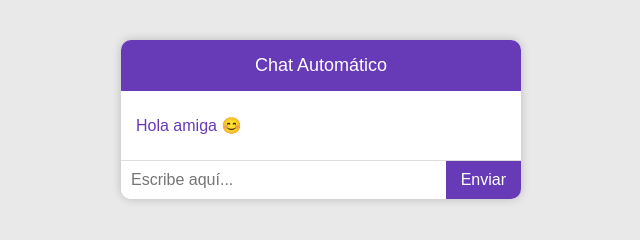
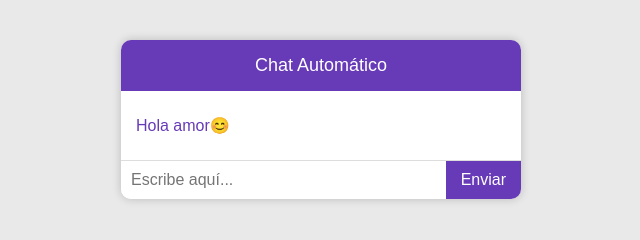
Before and after one commit to Minaya21/cositas.wey, a plain HTML site: page index.html in a window 1280 px wide. Shown: the full height of the page, 319-959 px from the left. Drawn offline with Linux system fonts and the light colour scheme.

Commit message:
Update index.html

```diff
--- a/index.html
+++ b/index.html
@@ -10,7 +10,7 @@
 <div class="chat-container">
   <div class="chat-header">Chat Automático</div>
   <div class="chat-messages" id="chatBox">
-    <div class="message bot-message">Hola amiga 😊</div>
+    <div class="message bot-message">Hola amor😊</div>
   </div>
   <div class="chat-input">
     <input type="text" id="userInput" placeholder="Escribe aquí..." />
```
